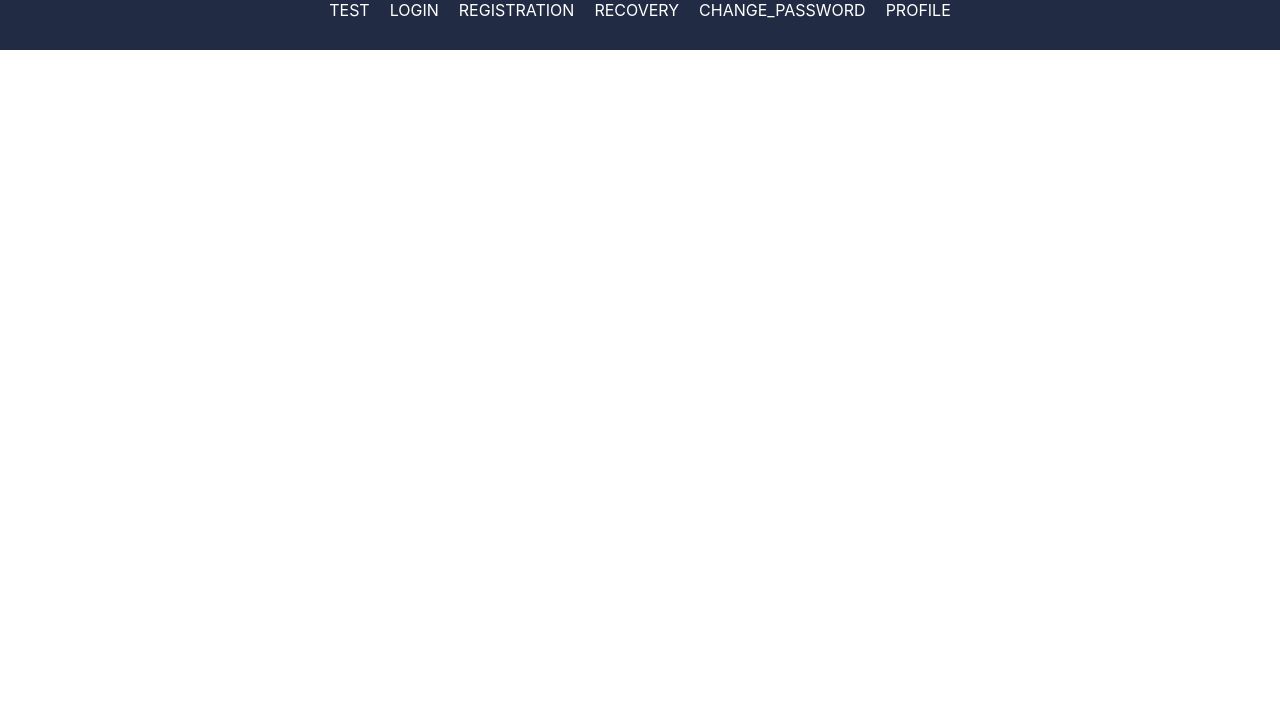
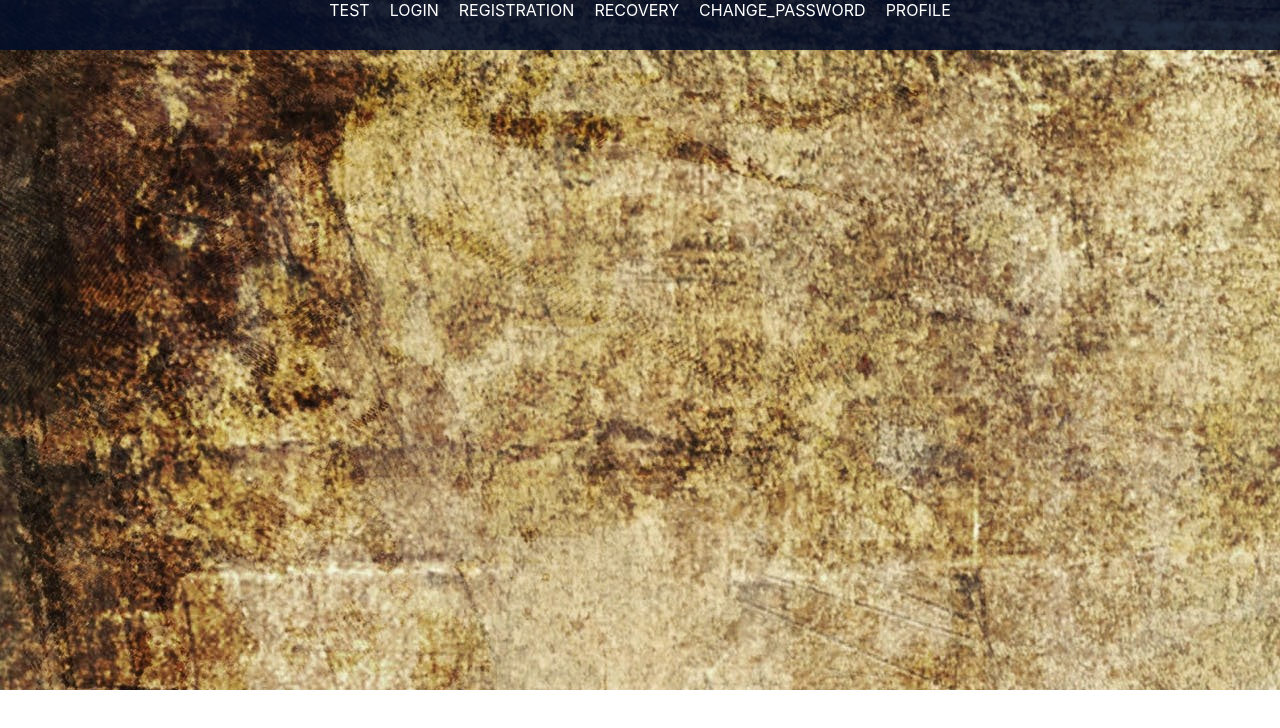
Before and after one commit to TuzDmitry/joint_cards_project, a React (Create React App) app: page / in a window 1280 px wide. Shown: the top 728 px of the page. Built offline with nearby package versions, Linux system fonts and the light colour scheme.

Commit message:
add background-image

```diff
--- a/src/b1-ui/App/App.scss
+++ b/src/b1-ui/App/App.scss
@@ -1,10 +1,11 @@
-
+$bg-img: url('../../assets/images/background.jpg');
 
 .App {
   text-align: center;
   display: flex;
   flex-direction: column;
-}
+  background: $bg-img;
+  }
 
 .container{
   margin: 0 auto;
```
